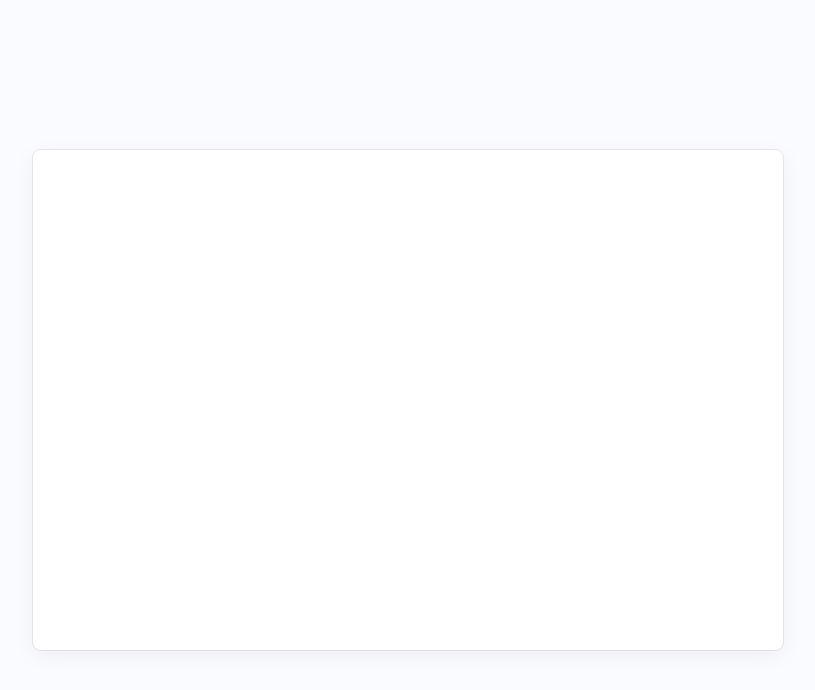
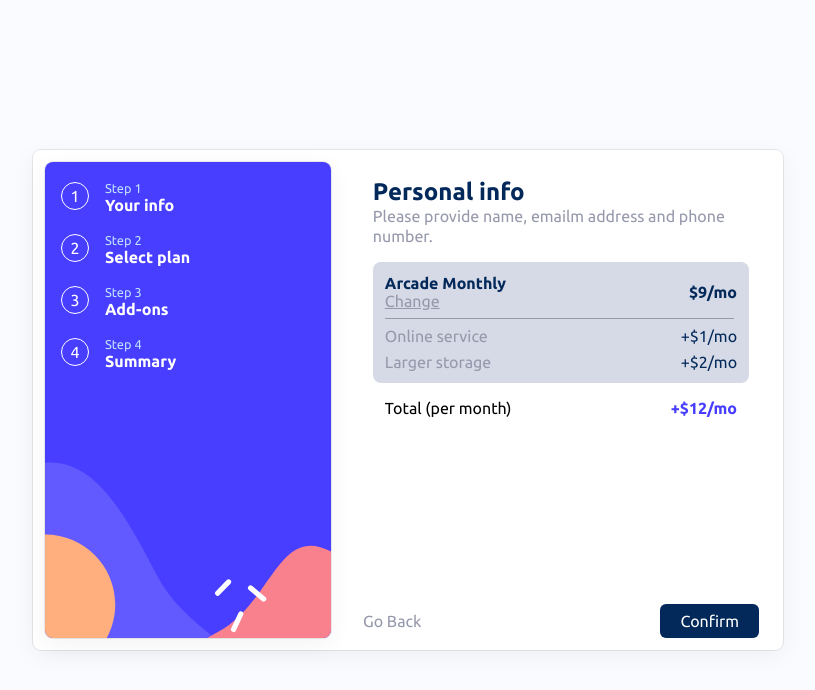
Before and after one commit to RadekNowak2k19/ReactForm, a React (Vite) app: page / in a window 1280 px wide. Shown: the top 690 px of the page, without its empty margins (232-1047 px from the left). Built offline with nearby package versions, Linux system fonts and the light colour scheme.

Commit message:
Created StepFour element

```diff
--- a/src/App.tsx
+++ b/src/App.tsx
@@ -1,6 +1,7 @@
 import { StepOne } from "./components/StepOne";
 import { StepTwo } from "./components/StepTwo";
 import { StepThree } from "./components/StepThree";
+import { StepsFour } from "./components/StepFour";
 
 export const App = () => {
 	return (
@@ -8,6 +9,7 @@
 			{/* <StepOne /> */}
 			{/* <StepTwo /> */}
 			{/* <StepThree /> */}
+			<StepsFour />
 		</div>
 	);
 };
--- /dev/null
+++ b/src/components/StepFour.module.scss
@@ -0,0 +1,53 @@
+@use "../variables.scss" as *;
+.summary {
+	color: $coolGray;
+	background-color: $lightGray;
+	border-radius: $borderRadius;
+	padding: 12px;
+	.summary_Plan {
+		align-items: center;
+		display: flex;
+		justify-content: space-between;
+		.plan {
+			p {
+				color: $marineBlue;
+				font-weight: bold;
+			}
+			a {
+				color: $coolGray;
+			}
+		}
+		.price {
+			color: $marineBlue;
+			font-weight: bold;
+		}
+	}
+	.summary_Line {
+		width: calc(100% - 1%);
+		height: 1px;
+		background-color: $coolGray;
+		margin: 8px 0;
+	}
+	.summary_MoreOptions {
+		div {
+			align-items: center;
+			display: flex;
+			justify-content: space-between;
+			span {
+				color: $marineBlue;
+			}
+			&:first-child {
+				margin-bottom: 0.5rem;
+			}
+		}
+	}
+}
+.total {
+	display: flex;
+	justify-content: space-between;
+	padding: 16px 12px;
+	span {
+		color: $purplishBlue;
+		font-weight: bold;
+	}
+}
--- /dev/null
+++ b/src/components/StepFour.tsx
@@ -0,0 +1,55 @@
+import { headingArr } from "../assets/data/heading";
+import { steps } from "../assets/data/steps";
+import { Button } from "../ui/Button";
+import { Heading } from "../ui/Heading";
+import styles from "./StepFour.module.scss";
+import { Steps } from "./Steps";
+export const StepsFour = () => {
+	return (
+		<>
+			<div className={`formElement_steps`}>
+				{steps.map(step => (
+					<Steps key={step.id} step={step} />
+				))}
+			</div>
+			<div className={`formElement_stepsData`}>
+				<div className={`fillBackground`}>
+					<div className={`fillContainer`}>
+						<Heading headingProps={headingArr[0]} />
+						<div className={styles.summary}>
+							<div className={styles.summary_Plan}>
+								<span className={styles.plan}>
+									<p>Arcade Monthly</p>
+									<a href="#">Change</a>
+								</span>
+								<span className={styles.price}>$9/mo</span>
+							</div>
+							<div className={styles.summary_Line}></div>
+							<div className={styles.summary_MoreOptions}>
+								<div>
+									<p>Online service</p>
+									<span>+$1/mo</span>
+								</div>
+								<div>
+									<p>Larger storage</p>
+									<span>+$2/mo</span>
+								</div>
+							</div>
+						</div>
+						<div className={styles.total}>
+							Total (per month) <span>+$12/mo</span>
+						</div>
+					</div>
+				</div>
+				<div className={`buttons`}>
+					<Button onClick={() => console.log("clicked")} propsStyles="goBack">
+						Go Back
+					</Button>
+					<Button onClick={() => console.log("clicked")} propsStyles="nextStep">
+						Confirm
+					</Button>
+				</div>
+			</div>
+		</>
+	);
+};
```
